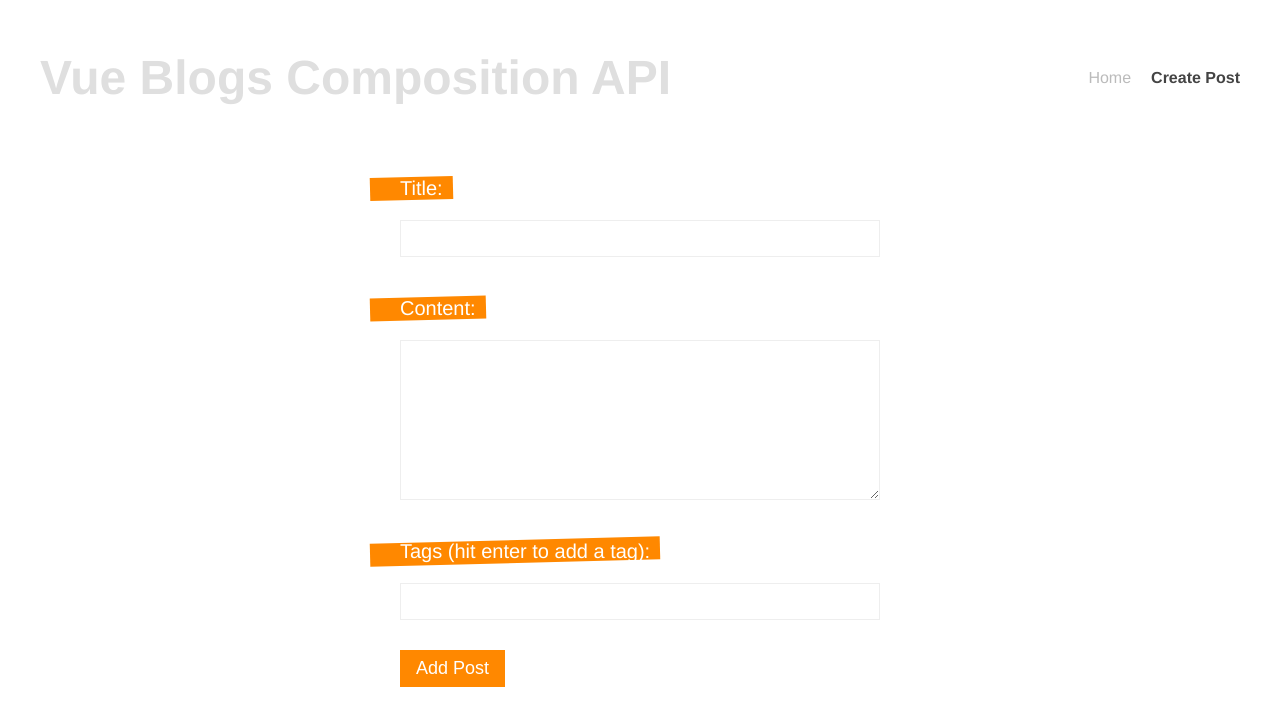
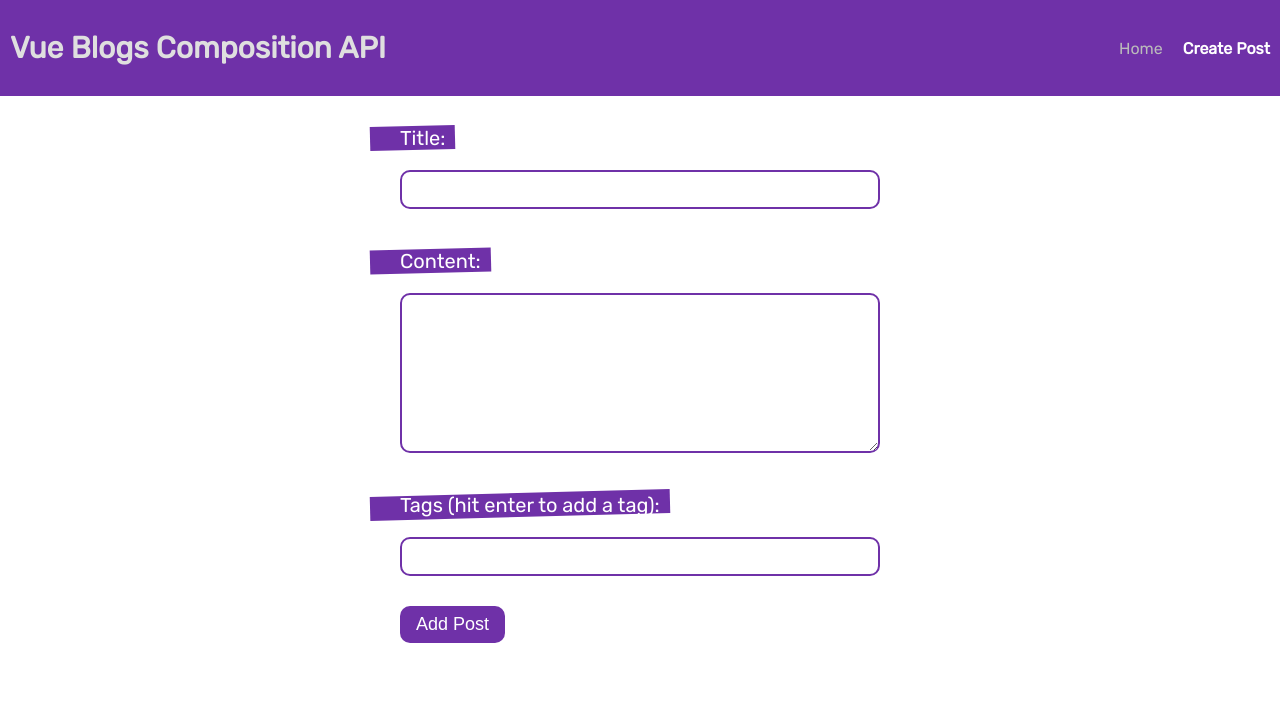
Before and after one commit to ciamac-da/vue-blogs-app-composition-api, a Vue app: page /create in a window 1280 px wide. Shown: the top 726 px of the page. Built offline with nearby package versions, Linux system fonts and the light colour scheme.

Commit message:
Verified by Marti4n 1.0.4 style added

```diff
--- a/public/index.html
+++ b/public/index.html
@@ -4,6 +4,9 @@
     <meta charset="utf-8">
     <meta http-equiv="X-UA-Compatible" content="IE=edge">
     <meta name="viewport" content="width=device-width,initial-scale=1.0">
+    <link rel="preconnect" href="https://fonts.googleapis.com">
+    <link rel="preconnect" href="https://fonts.gstatic.com" crossorigin>
+    <link href="https://fonts.googleapis.com/css2?family=Lato&family=Rubik&display=swap" rel="stylesheet">
     <link rel="icon" href="<%= BASE_URL %>favicon.ico">
     <title><%= htmlWebpackPlugin.options.title %></title>
   </head>
--- a/src/App.vue
+++ b/src/App.vue
@@ -13,10 +13,14 @@
 
 <style>
 #app {
-  font-family: Avenir, Helvetica, Arial, sans-serif;
-  -webkit-font-smoothing: antialiased;
-  -moz-osx-font-smoothing: grayscale;
   text-align: center;
   color: #2c3e50;
+  font-family: 'Lato', sans-serif;
+  font-family: 'Rubik', sans-serif;
+}
+body {
+  margin: 0;
+  padding: 0;
+  box-sizing: border-box;
 }
 </style>
--- a/src/components/Navbar.vue
+++ b/src/components/Navbar.vue
@@ -17,15 +17,15 @@
 <style>
 header {
      display: flex;
+     background: rgb(111, 49, 168);
      justify-content: space-between;
      align-items: center;
-     max-width: 1200px;
      margin: 0 auto;
      padding: 10px;
  }
  header h1 {
      color: #dfdfdf;
-     font-size: 48px;
+     font-size: 30px;
  }
  header a {
      color: #bbb;
@@ -33,7 +33,16 @@
      margin-left: 20px;
  }
  header a.router-link-active {
-     color: #444;
-     font-weight: bold;
+     color: #fff;
+     font-weight: bolder;
  }
+ @media (max-width: 600px) {
+  header {
+    display: flex;
+    flex-direction: column;
+  }
+  header nav {
+      padding: 15px;
+  }
+}
 </style>
--- a/src/components/PostList.vue
+++ b/src/components/PostList.vue
@@ -1,5 +1,3 @@
-
-
 <template>
   <div class="post-list">
     <div v-for="post in posts" :key="post.id">
--- a/src/components/SinglePost.vue
+++ b/src/components/SinglePost.vue
@@ -1,5 +1,3 @@
-
-
 <template>
   <div class="post">
     <router-link :to="{ name: 'Details', params: { id: post.id }}">
@@ -44,7 +42,7 @@
     display: block;
     width: 100%;
     height: 100%;
-    background: #ff8800;
+    background: rgb(111, 49, 168);
     position: absolute;
     z-index: -1;
     padding-right: 40px;
--- a/src/components/Spinner.vue
+++ b/src/components/Spinner.vue
@@ -12,7 +12,7 @@
   margin: 30px auto;
   border: 3px solid transparent;
   border-radius: 50%;
-  border-top-color: #ff8800;
+  border-top-color: rgb(111, 49, 168);
   animation: spin 1s ease infinite;
 }
 @keyframes spin {
--- a/src/views/Create.vue
+++ b/src/views/Create.vue
@@ -64,7 +64,8 @@
     width: 100%;
     box-sizing: border-box;
     padding: 10px;
-    border: 1px solid #eee;
+    border: 2px solid rgb(111, 49, 168);
+    border-radius: 10px;
   }
   textarea {
     height: 160px;
@@ -82,7 +83,7 @@
     display: block;
     width: 100%;
     height: 100%;
-    background: #ff8800;
+    background: rgb(111, 49, 168);
     position: absolute;
     z-index: -1;
     padding-right: 40px;
@@ -92,11 +93,12 @@
   button {
     display: block;
     margin-top: 30px;
-    background: #ff8800;
+    background: rgb(111, 49, 168);
     color: white;
     border: none;
     padding: 8px 16px;
-    font-size: 18px
+    font-size: 18px;
+    border-radius: 10px;
   }
   .pill {
     display: inline-block;
```
